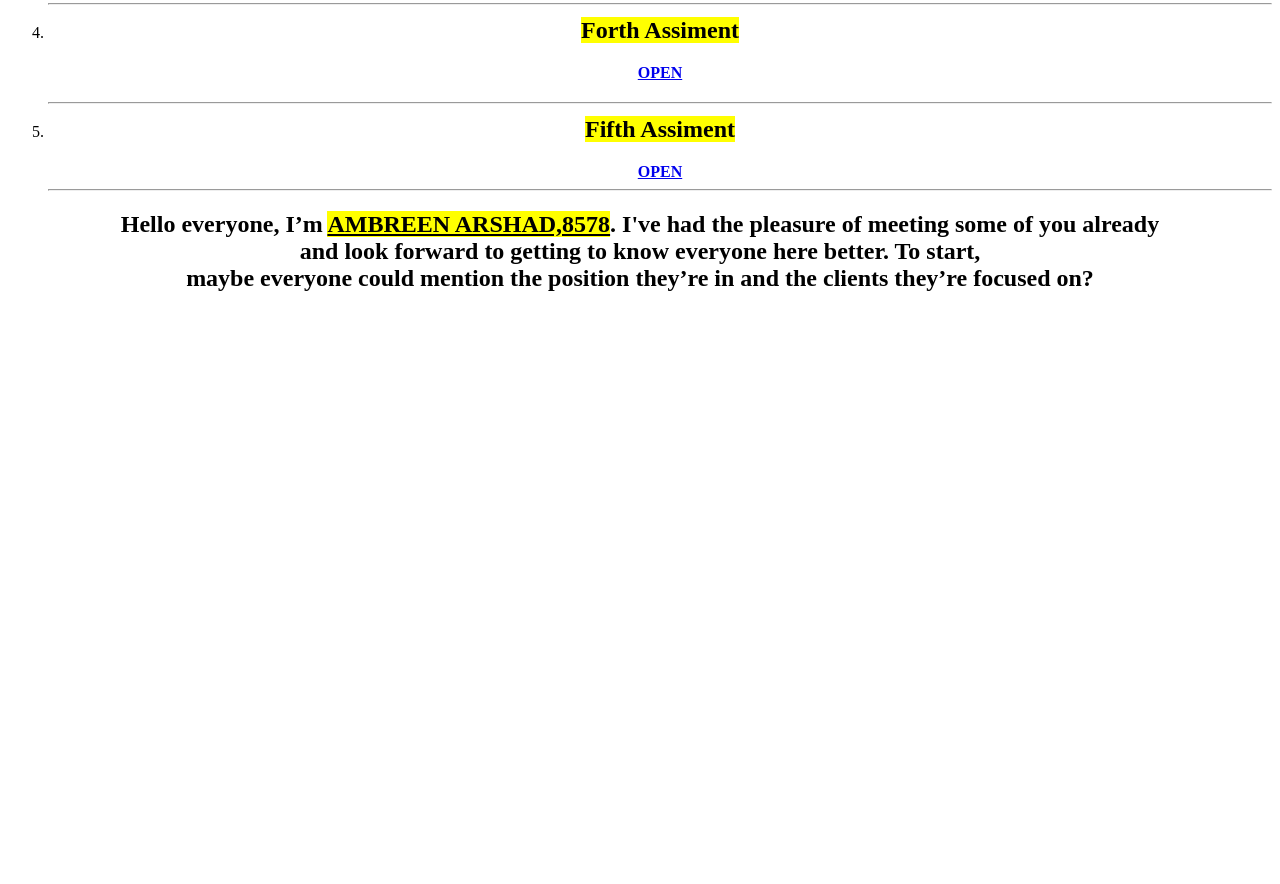
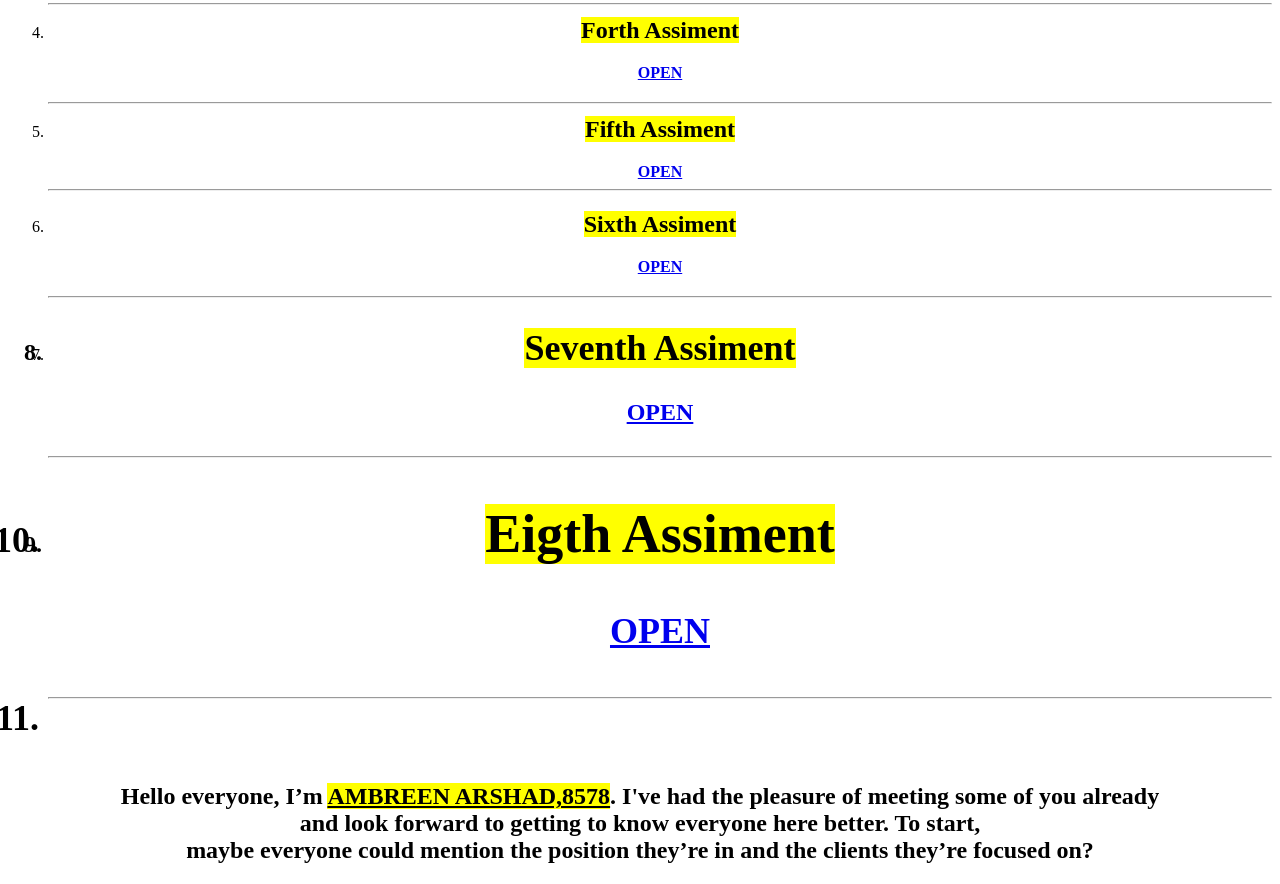
Before and after one commit to Ambreen1405/HTML-WORK, a plain HTML site: page index.html in a window 1280 px wide. Shown: the part 508-1392 px from the top of the page. Before the commit the page ends 820 px from the top, so only its background shows below. Drawn offline with Linux system fonts and the light colour scheme.

Commit message:
index.html

```diff
--- a/index.html
+++ b/index.html
@@ -27,6 +27,18 @@
                             <li><h2> <mark><hr>
 
                                 Fifth Assiment</mark></h2><a href="14-6-24/index.html"><b>OPEN</b></a></li><hr>
+                  <li><h2> <mark>
+
+                    Sixth Assiment</mark></h2><a href="24-6-24/index.html"><b>OPEN</b></a></li>
+                    <li><h2> <mark><hr>
+                         <li><h2> <mark>
+
+                    Seventh Assiment</mark></h2><a href="26-6-24/form.html"><b>OPEN</b></a></li>
+                    <li><h2> <mark><hr>
+                         <li><h2> <mark>
+
+                    Eigth Assiment</mark></h2><a href="28-6-24/index.html"><b>OPEN</b></a></li>
+                    <li><h2> <mark><hr>
 
                     </ol><h2>Hello everyone,
 
```
